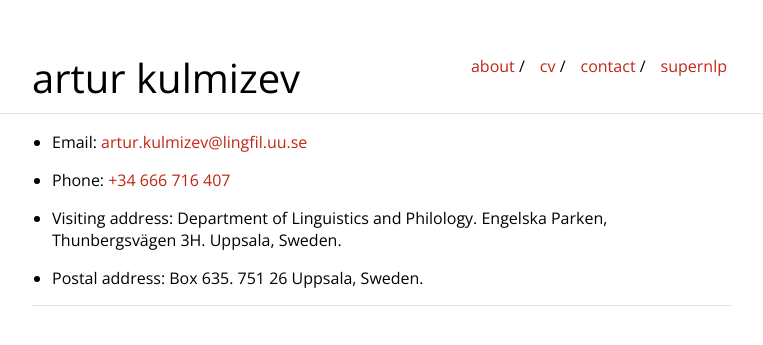
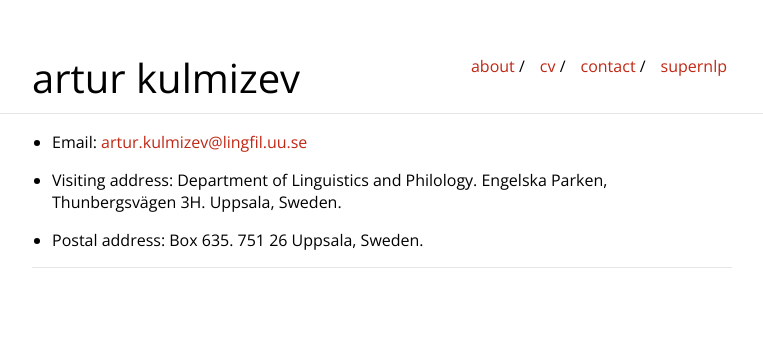
Before and after one commit to rutrastone/rutrastone.github.io, a Jekyll site: the page built from contact.md, in a window 1280 px wide. Shown: the top 345 px of the page, without its empty margins (258-1021 px from the left). Built offline with Jekyll 4.4.1, drawn with Linux system fonts in a browser that asks for light colours.

Commit message:
removed phone

```diff
--- a/contact.md
+++ b/contact.md
@@ -5,8 +5,6 @@ is_contact: true
 
 * Email: [artur.kulmizev@lingfil.uu.se](mailto:artur.kulmizev@lingfil.uu.se)
 
-* Phone: [+34 666 716 407](tel:+34 666 716 407)
-
 * Visiting address: Department of Linguistics and Philology. Engelska Parken, Thunbergsvägen 3H. Uppsala, Sweden.
 
 * Postal address: Box 635. 751 26 Uppsala, Sweden.
```
